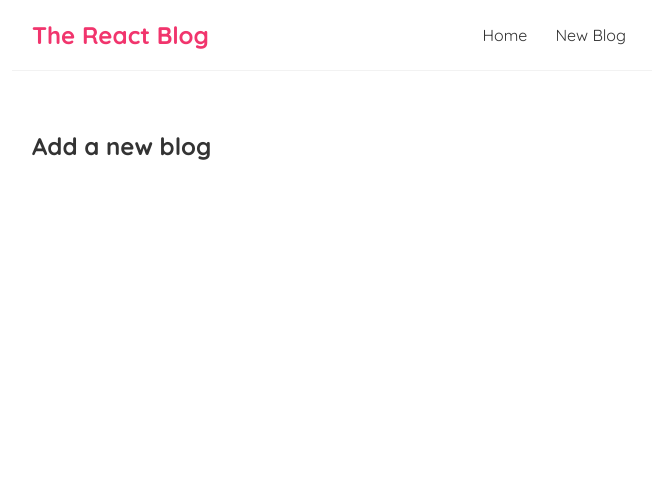
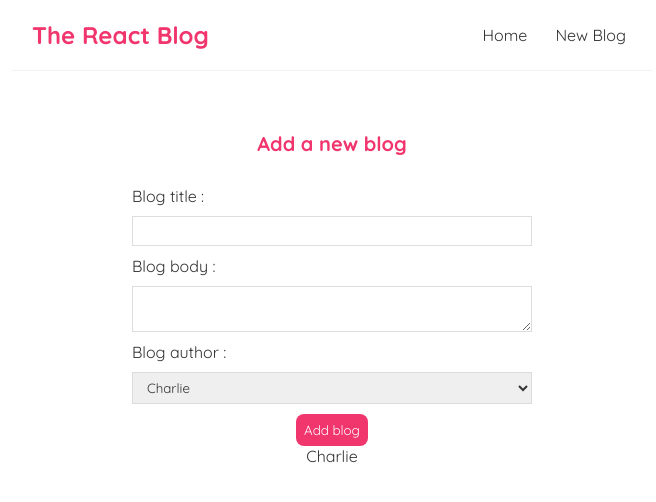
Before and after one commit to varsi13/React-blog, a React (Create React App) app: page /create in a window 1280 px wide. Shown: the top 502 px of the page, without its empty margins (308-964 px from the left). Built offline with nearby package versions, Linux system fonts and the light colour scheme.

Commit message:
Adding form for new blog

```diff
--- a/src/create.js
+++ b/src/create.js
@@ -1,6 +1,41 @@
+import { useState } from "react";
+
 const Create = () => {
+    const [title, setTitle] = useState('');
+    const [body, setBody] = useState('');
+    const [author, setAuthor] = useState('Charlie');
+
     return (
-        <h2>Add a new blog</h2>
-    );
+        <div className="create">
+            <h2>Add a new blog</h2>
+            <form>
+            <label>Blog title :</label>
+            <input
+                type = "text"
+                required
+                value = { title }
+                onChange = {(e) => setTitle(e.target.value)}
+            />
+            <label>Blog body :</label>
+            <textarea
+                required
+                value = { body }
+                onChange = {(e) => setBody(e.target.value)}
+            ></textarea>
+            <label>Blog author :</label>
+            <select
+                value={ author }
+                onChange={(e) => setAuthor(e.target.value)}
+            >
+                <option value="Charlie">Charlie</option>
+                <option value="Jonny">Jonny</option>
+            </select>
+            <button>Add blog</button>
+            <p>{ title }</p>
+            <p>{ body }</p>
+            <p>{ author }</p>
+            </form>
+        </div>
+        );
 }
 export default Create;
--- a/src/index.css
+++ b/src/index.css
@@ -72,3 +72,34 @@
   border-radius: 8px;
   cursor: pointer;
 }
+
+.create {
+  max-width: 400px;
+  margin: 0 auto;
+  text-align: center;
+}
+.create label {
+  text-align: left;
+  display: block;
+}
+.create h2 {
+  font-size: 20px;
+  color: #f1356d;
+  margin-bottom: 30px;
+}
+.create input, .create textarea, .create select {
+  width: 100%;
+  padding: 6px 10px;
+  margin: 10px 0;
+  border: 1px solid #ddd;
+  box-sizing: border-box;
+  display: block;
+}
+.create button {
+  background: #f1356d;
+  color: #fff;
+  border: 0;
+  padding: 8px;
+  border-radius: 8px;
+  cursor: pointer;
+}
```
